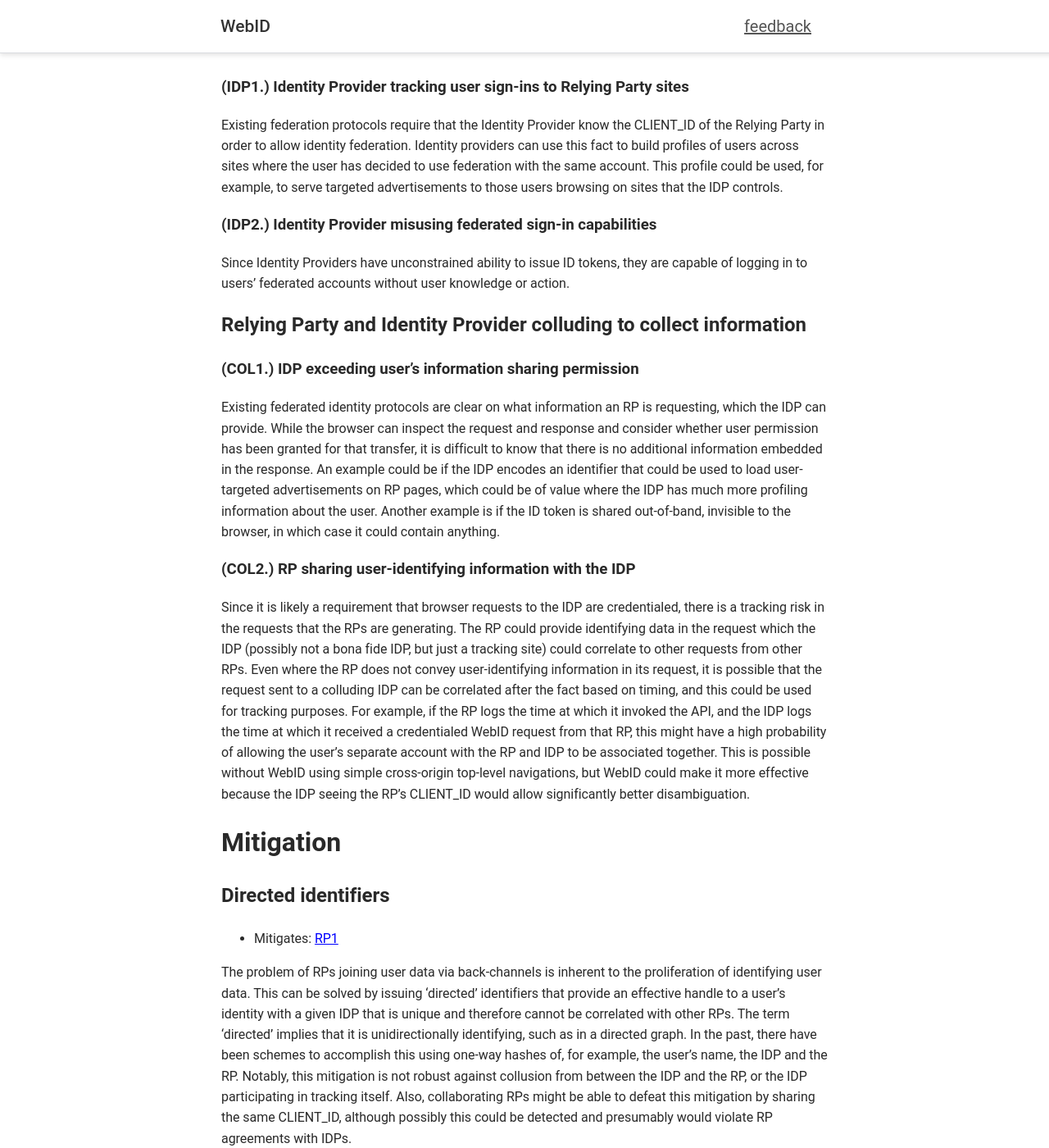
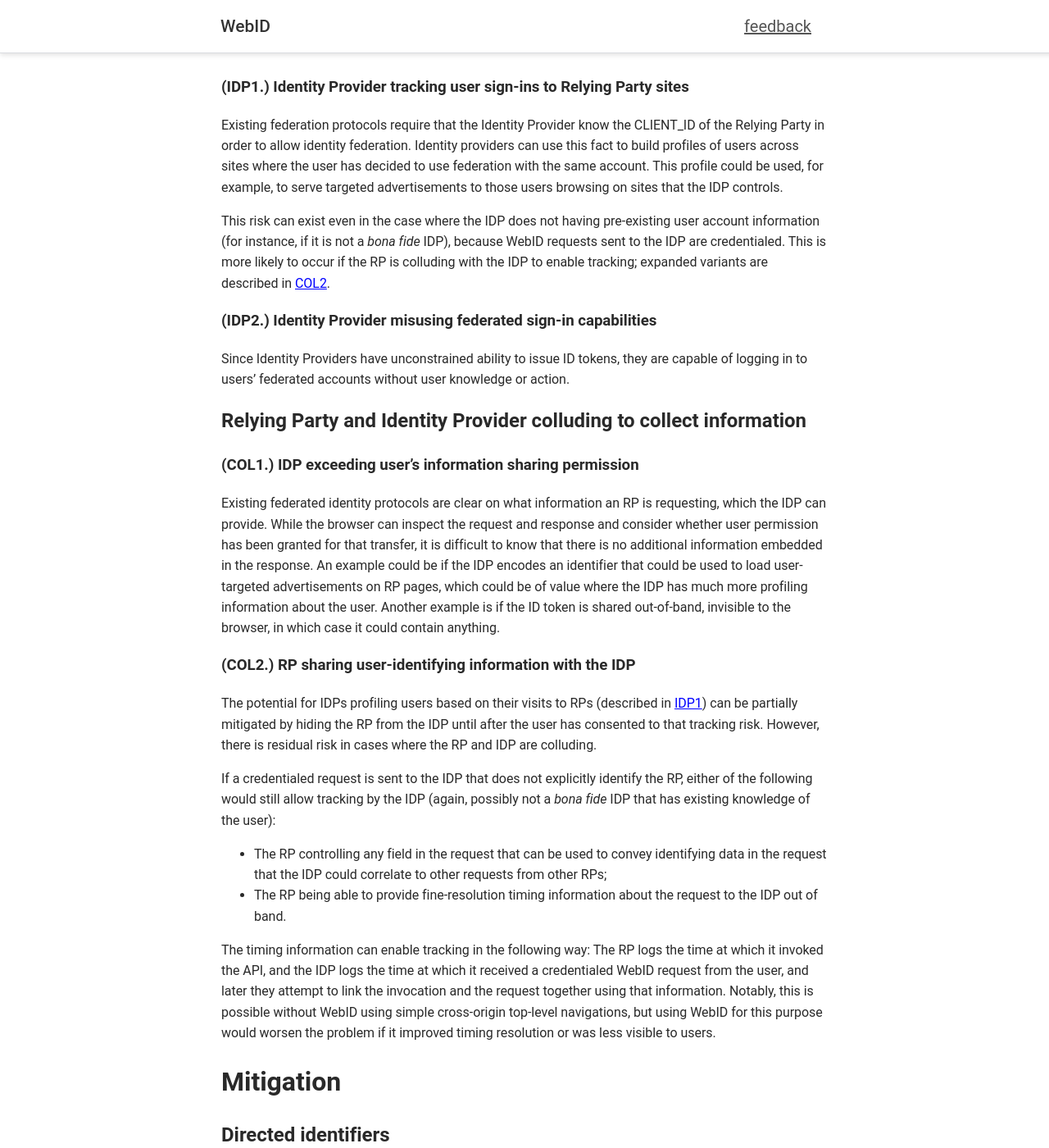
Before and after one commit to w3c-fedid/FedCM, a Jekyll site: the page built from privacy_threat_model.md, in a window 1280 px wide and 1400 px high, scrolled down 2890 px. Shown: the whole window at 82% size. Built offline with Jekyll 4.4.1, drawn with Linux system fonts in a browser that asks for light colours; some web fonts are replaced.

Commit message:
Update privacy_threat_model.md
Clarify risks around tracking by the IDP.

```diff
--- a/privacy_threat_model.md
+++ b/privacy_threat_model.md
@@ -40,14 +40,21 @@ Any API that exposes any kind of client state to the web risk becoming a vector
 ## Identity Provider collecting information
 ### (IDP1.) Identity Provider tracking user sign-ins to Relying Party sites
 Existing federation protocols require that the Identity Provider know the CLIENT_ID of the Relying Party in order to allow identity federation. Identity providers can use this fact to build profiles of users across sites where the user has decided to use federation with the same account. This profile could be used, for example, to serve targeted advertisements to those users browsing on sites that the IDP controls.
+
+This risk can exist even in the case where the IDP does not having pre-existing user account information (for instance, if it is not a _bona fide_ IDP), because WebID requests sent to the IDP are credentialed. This is more likely to occur if the RP is colluding with the IDP to enable tracking; expanded variants are described in [COL2](#col2-rp-sharing-user-identifying-information-with-the-idp).
 ### (IDP2.) Identity Provider misusing federated sign-in capabilities
 Since Identity Providers have unconstrained ability to issue ID tokens, they are capable of logging in to users’ federated accounts without user knowledge or action.
 ## Relying Party and Identity Provider colluding to collect information
 ### (COL1.) IDP exceeding user’s information sharing permission
 Existing federated identity protocols are clear on what information an RP is requesting, which the IDP can provide. While the browser can inspect the request and response and consider whether user permission has been granted for that transfer, it is difficult to know that there is no additional information embedded in the response. An example could be if the IDP encodes an identifier that could be used to load user-targeted advertisements on RP pages, which could be of value where the IDP has much more profiling information about the user. Another example is if the ID token is shared out-of-band, invisible to the browser, in which case it could contain anything.
 ### (COL2.) RP sharing user-identifying information with the IDP
-Since it is likely a requirement that browser requests to the IDP are credentialed, there is a tracking risk in the requests that the RPs are generating. The RP could provide identifying data in the request which the IDP (possibly not a bona fide IDP, but just a tracking site) could correlate to other requests from other RPs.
-Even where the RP does not convey user-identifying information in its request, it is possible that the request sent to a colluding IDP can be correlated after the fact based on timing, and this could be used for tracking purposes. For example, if the RP logs the time at which it invoked the API, and the IDP logs the time at which it received a credentialed WebID request from that RP, this might have a high probability of allowing the user’s separate account with the RP and IDP to be associated together. This is possible without WebID using simple cross-origin top-level navigations, but WebID could make it more effective because the IDP seeing the RP’s CLIENT_ID would allow significantly better disambiguation.
+The potential for IDPs profiling users based on their visits to RPs (described in [IDP1](#idp1-identity-provider-tracking-user-sign-ins-to-relying-party-sites)) can be partially mitigated by hiding the RP from the IDP until after the user has consented to that tracking risk. However, there is residual risk in cases where the RP and IDP are colluding.
+
+If a credentialed request is sent to the IDP that does not explicitly identify the RP, either of the following would still allow tracking by the IDP (again, possibly not a _bona fide_ IDP that has existing knowledge of the user):
+* The RP controlling any field in the request that can be used to convey identifying data in the request that the IDP could correlate to other requests from other RPs;
+* The RP being able to provide fine-resolution timing information about the request to the IDP out of band.
+
+The timing information can enable tracking in the following way: The RP logs the time at which it invoked the API, and the IDP logs the time at which it received a credentialed WebID request from the user, and later they attempt to link the invocation and the request together using that information. Notably, this is possible without WebID using simple cross-origin top-level navigations, but using WebID for this purpose would worsen the problem if it improved timing resolution or was less visible to users.
 # Mitigation
 ## Directed identifiers
 * Mitigates: [RP1](#rp1-Multiple-Relying-Parties-correlate-user-information-for-tracking-purposes)
```
